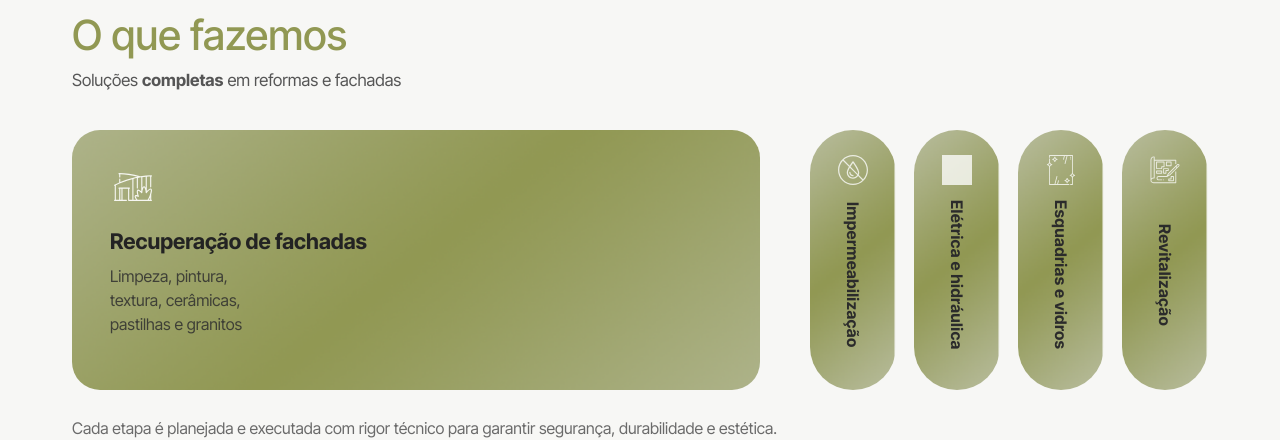
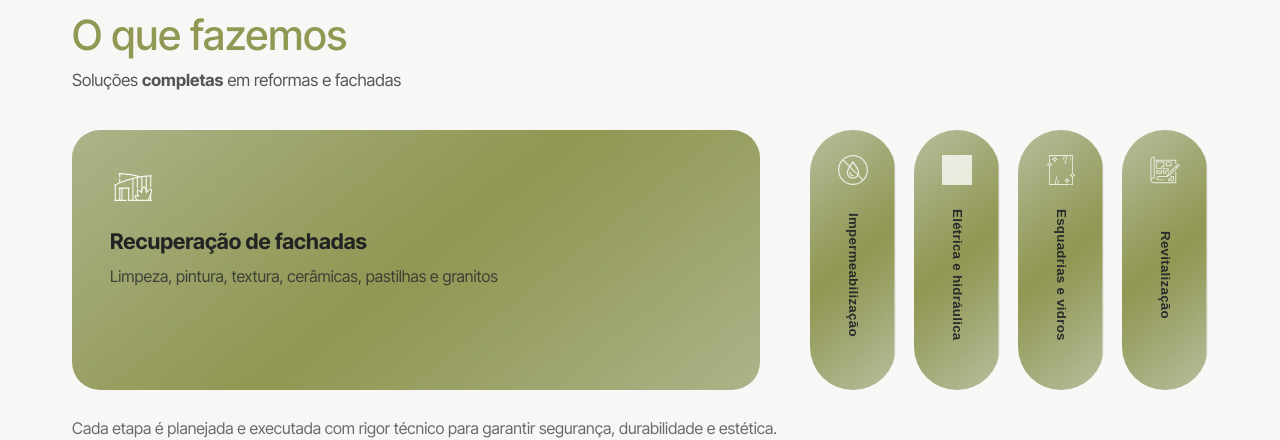
Before and after one commit to HannahVie/ficus, an Angular app: page /home in a window 1280 px wide. Shown: the part 880-1320 px from the top of the page. Built offline with nearby package versions, Linux system fonts and the light colour scheme; grey boxes are pictures that could not be loaded.

Commit message:
ajuste rotas + classes em portugues

```diff
--- a/src/app/contato/contato.component.html
+++ b/src/app/contato/contato.component.html
@@ -1,12 +1,12 @@
-<section class="page-hero">
-  <div class="page-hero-content">
+<section class="pagina-destaque">
+  <div class="pagina-destaque-conteudo">
     <h1>Contato</h1>
-    <p>Fale com um especialista.</p>
+    <p>Subtitulo aqui</p>
   </div>
 </section>
 
-<section class="page-content">
-  <div class="page-container">
+<section class="pagina-conteudo">
+  <div class="pagina-container">
     <p>Conteúdo da página de contato será adicionado aqui.</p>
   </div>
 </section>
--- a/src/app/home/home.component.html
+++ b/src/app/home/home.component.html
@@ -1,14 +1,14 @@
 <!-- HERO -->
-<section class="hero">
-  <div class="hero-overlay"></div>
+<section class="destaque">
+  <div class="destaque-overlay"></div>
 
-  <div class="hero-content">
+  <div class="destaque-content">
     <h1>
       Reforma que valoriza.<br />
       Fachada que <span>IMPRESSIONA.</span>
     </h1>
 
-    <div class="hero-buttons">
+    <div class="destaque-botoes">
       <a href="#" class="btn btn-outline">Solicitar orçamento</a>
       <a href="#" class="btn btn-outline">Falar com a Ficus</a>
     </div>
@@ -26,47 +26,25 @@
       <!-- Card grande -->
       <article class="wwd-main-card">
         <div class="wwd-main-icon" aria-hidden="true">
-          <!-- Troque por SVG/IMG do seu ícone -->
-          <img src="/assets/icons/house.svg" alt="" />
+          <img [src]="getServicoAtivo().icon" alt="" />
         </div>
 
-        <h3>Recuperação de fachadas</h3>
-        <p>
-          Limpeza, pintura,<br />
-          textura, cerâmicas,<br />
-          pastilhas e granitos
-        </p>
+        <h3>{{ getServicoAtivo().title }}</h3>
+        <p>{{ getServicoAtivo().description }}</p>
       </article>
 
       <!-- Pílulas verticais -->
       <div class="wwd-pills">
-        <a class="wwd-pill" href="#">
-          <span class="wwd-pill-icon" aria-hidden="true">
-            <img src="/assets/icons/ink.svg" alt="" />
-          </span>
-          <span class="wwd-pill-text">Impermeabilização</span>
-        </a>
-
-        <a class="wwd-pill" href="#">
-          <span class="wwd-pill-icon" aria-hidden="true">
-            <img src="/assets/icons/plug.svg" alt="" />
-          </span>
-          <span class="wwd-pill-text">Elétrica e hidráulica</span>
-        </a>
-
-        <a class="wwd-pill" href="#">
-          <span class="wwd-pill-icon" aria-hidden="true">
-            <img src="/assets/icons/glass.svg" alt="" />
-          </span>
-          <span class="wwd-pill-text">Esquadrias e vidros</span>
-        </a>
-
-        <a class="wwd-pill" href="#">
-          <span class="wwd-pill-icon" aria-hidden="true">
-            <img src="/assets/icons/urban-planning.svg" alt="" />
-          </span>
-          <span class="wwd-pill-text">Revitalização</span>
-        </a>
+        @for (servico of servicos; track servico.id) {
+          @if (servico.id !== servicoAtivoId) {
+            <button class="wwd-pill" type="button" (click)="setServicoAtivo(servico.id)">
+              <span class="wwd-pill-icon" aria-hidden="true">
+                <img [src]="servico.icon" alt="" />
+              </span>
+              <span class="wwd-pill-text">{{ servico.title }}</span>
+            </button>
+          }
+        }
       </div>
     </div>
 
--- a/src/app/home/home.component.ts
+++ b/src/app/home/home.component.ts
@@ -14,6 +14,41 @@ export class HomeComponent {
   email = '';
   telefone = '';
   mensagem = '';
+
+  servicos = [
+    {
+      id: 'fachadas',
+      title: 'Recuperação de fachadas',
+      description: 'Limpeza, pintura, textura, cerâmicas, pastilhas e granitos',
+      icon: '/assets/icons/house.svg'
+    },
+    {
+      id: 'impermeabilizacao',
+      title: 'Impermeabilização',
+      description: 'Soluções para proteger estruturas e aumentar a vida útil das áreas expostas.',
+      icon: '/assets/icons/ink.svg'
+    },
+    {
+      id: 'hidraulica',
+      title: 'Elétrica e hidráulica',
+      description: 'Revisões, adequações e modernizações com responsabilidade técnica.',
+      icon: '/assets/icons/plug.svg'
+    },
+    {
+      id: 'esquadrias',
+      title: 'Esquadrias e vidros',
+      description: 'Instalação, ajustes e substituições com precisão e segurança.',
+      icon: '/assets/icons/glass.svg'
+    },
+    {
+      id: 'revitalizacao',
+      title: 'Revitalização',
+      description: 'Transformação de ambientes e áreas comuns com foco em funcionalidade e estética.',
+      icon: '/assets/icons/urban-planning.svg'
+    }
+  ];
+
+  servicoAtivoId = 'fachadas';
 
   formatPhone(value: string): string {
     const digits = value.replace(/\D+/g, '').slice(0, 11);
@@ -43,4 +78,12 @@ export class HomeComponent {
     control.control.updateValueAndValidity({ emitEvent: false });
   }
 
+  setServicoAtivo(id: string): void {
+    this.servicoAtivoId = id;
+  }
+
+  getServicoAtivo() {
+    return this.servicos.find((servico) => servico.id === this.servicoAtivoId) ?? this.servicos[0];
+  }
+
 }
--- a/src/app/metodo/metodo.component.html
+++ b/src/app/metodo/metodo.component.html
@@ -1,12 +1,12 @@
-<section class="page-hero">
-  <div class="page-hero-content">
+<section class="pagina-destaque">
+  <div class="pagina-destaque-conteudo">
     <h1>Método</h1>
     <p>Processo claro, execução segura e resultados consistentes.</p>
   </div>
 </section>
 
-<section class="page-content">
-  <div class="page-container">
+<section class="pagina-conteudo">
+  <div class="pagina-container">
     <p>Conteúdo da página de método será adicionado aqui.</p>
   </div>
 </section>
--- a/src/app/publico/publico.component.html
+++ b/src/app/publico/publico.component.html
@@ -1,12 +1,12 @@
-<section class="page-hero">
-  <div class="page-hero-content">
+<section class="pagina-destaque">
+  <div class="pagina-destaque-conteudo">
     <h1>Para quem fazemos</h1>
     <p>Projetos pensados para condomínios, administradoras e gestores.</p>
   </div>
 </section>
 
-<section class="page-content">
-  <div class="page-container">
+<section class="pagina-conteudo">
+  <div class="pagina-container">
     <p>Conteúdo da página de público será adicionado aqui.</p>
   </div>
 </section>
--- a/src/app/servicos/servicos.component.html
+++ b/src/app/servicos/servicos.component.html
@@ -1,12 +1,12 @@
-<section class="page-hero">
-  <div class="page-hero-content">
+<section class="pagina-destaque">
+  <div class="pagina-destaque-conteudo">
     <h1>Serviços</h1>
     <p>Serviços que unem técnica, estética e durabilidade.</p>
   </div>
 </section>
 
-<section class="page-content">
-  <div class="page-container">
+<section class="pagina-conteudo">
+  <div class="pagina-container">
     <p>Conteúdo da página de serviços será adicionado aqui.</p>
   </div>
 </section>
--- a/src/styles.css
+++ b/src/styles.css
@@ -66,11 +66,48 @@ body {
     color: var(--white);
 }
 
+/* =======================
+   PÁGINAS
+======================= */
+.pagina-destaque{
+    background: var(--brand-black);
+    color: var(--white);
+    padding: 140px 0 80px;
+}
+
+.pagina-destaque-conteudo{
+    max-width: 1200px;
+    margin: 0 auto;
+    padding: 0 32px;
+}
+
+.pagina-destaque h1{
+    font-size: 2.6rem;
+    font-weight: 600;
+    margin-bottom: 10px;
+}
+
+.pagina-destaque p{
+    color: var(--white-80);
+}
+
+.pagina-conteudo{
+    background: var(--off-white);
+    color: var(--text-dark);
+    padding: 70px 0;
+}
+
+.pagina-container{
+    max-width: 1200px;
+    margin: 0 auto;
+    padding: 0 32px;
+}
+
 
 /* =======================
    HERO
 ======================= */
-.hero {
+.destaque {
     position: relative;
     height: 100vh;
     background-image: url('/assets/images/hero1.jpg');
@@ -80,7 +117,7 @@ body {
     align-items: center;
 }
 
-.hero-overlay {
+.destaque-overlay {
     position: absolute;
     inset: 0;
     background: linear-gradient(90deg,
@@ -89,26 +126,26 @@ body {
             var(--black-20) 100%);
 }
 
-.hero-content {
+.destaque-content {
     position: relative;
     max-width: 900px;
     padding: 0 80px;
 }
 
-.hero h1 {
+.destaque h1 {
     font-size: 3.5rem;
     line-height: 1.1;
     font-weight: 400;
 }
 
-.hero h1 span {
+.destaque h1 span {
     font-weight: 800;
 }
 
 /* =======================
    BOTÕES
 ======================= */
-.hero-buttons {
+.destaque-botoes {
     display: flex;
     gap: 16px;
     margin-top: 40px;
@@ -233,6 +270,7 @@ body {
     background-size: cover;
     background-position: center;
     border-radius: 60px;
+    border: none;
     display: flex;
     align-items: center;
     justify-content: center;
@@ -241,6 +279,7 @@ body {
     color: var(--text-dark);
     padding: 14px 10px;
     position: relative;
+    cursor: pointer;
 }
 
 .wwd-pill-icon {
@@ -623,11 +662,11 @@ body {
         height: 190px;
     }
 
-    .hero-content{
+    .destaque-content{
         padding: 0 48px;
     }
 
-    .hero h1{
+    .destaque h1{
         font-size: 3rem;
     }
 
@@ -657,21 +696,21 @@ body {
         --header-height: 96px;
     }
 
-    .hero{
+    .destaque{
         height: auto;
         min-height: 70vh;
         padding: 120px 0 60px;
     }
 
-    .hero-content{
+    .destaque-content{
         padding: 0 28px;
     }
 
-    .hero h1{
+    .destaque h1{
         font-size: 2.4rem;
     }
 
-    .hero-buttons{
+    .destaque-botoes{
         flex-direction: column;
         align-items: flex-start;
     }
```
